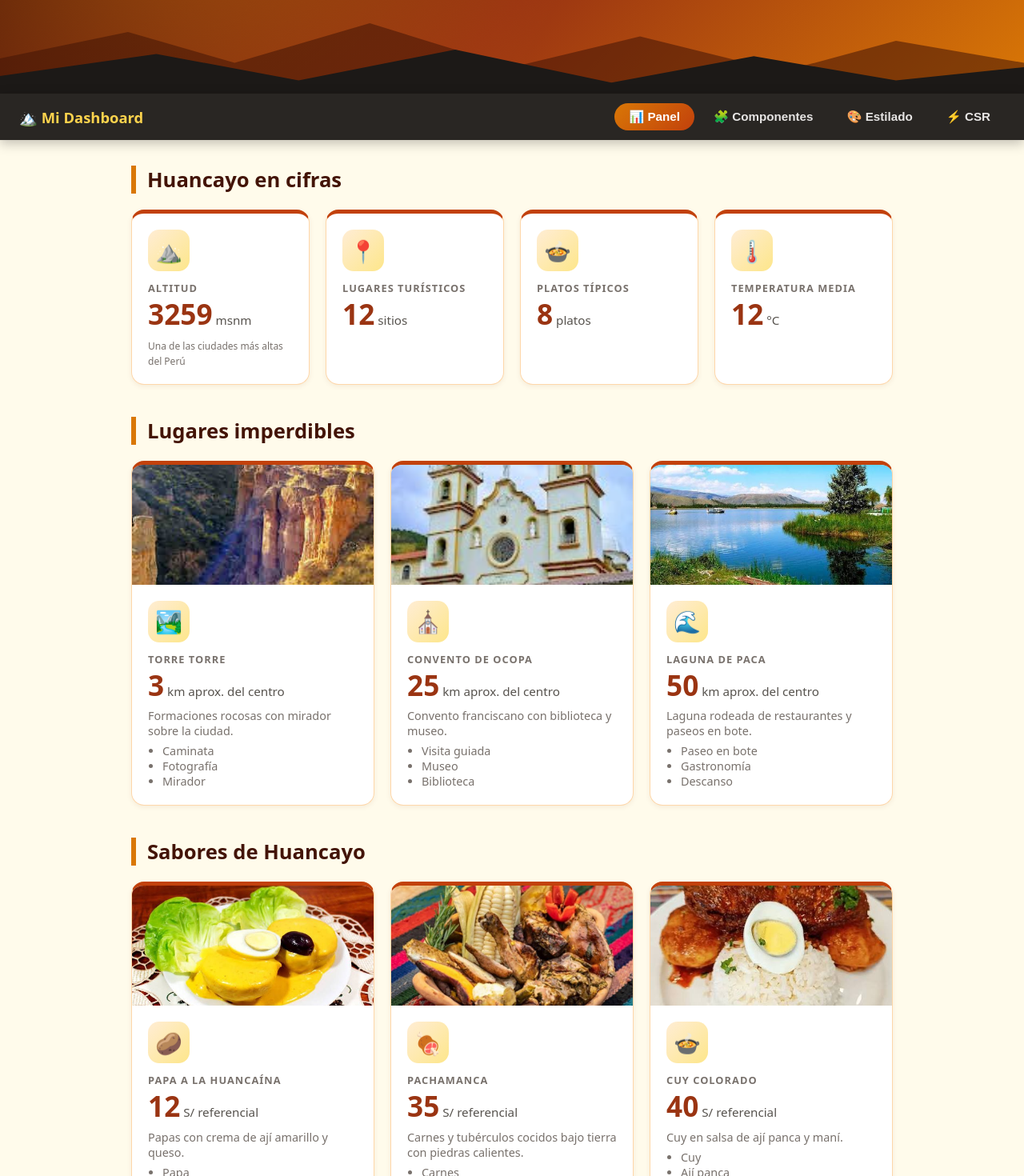
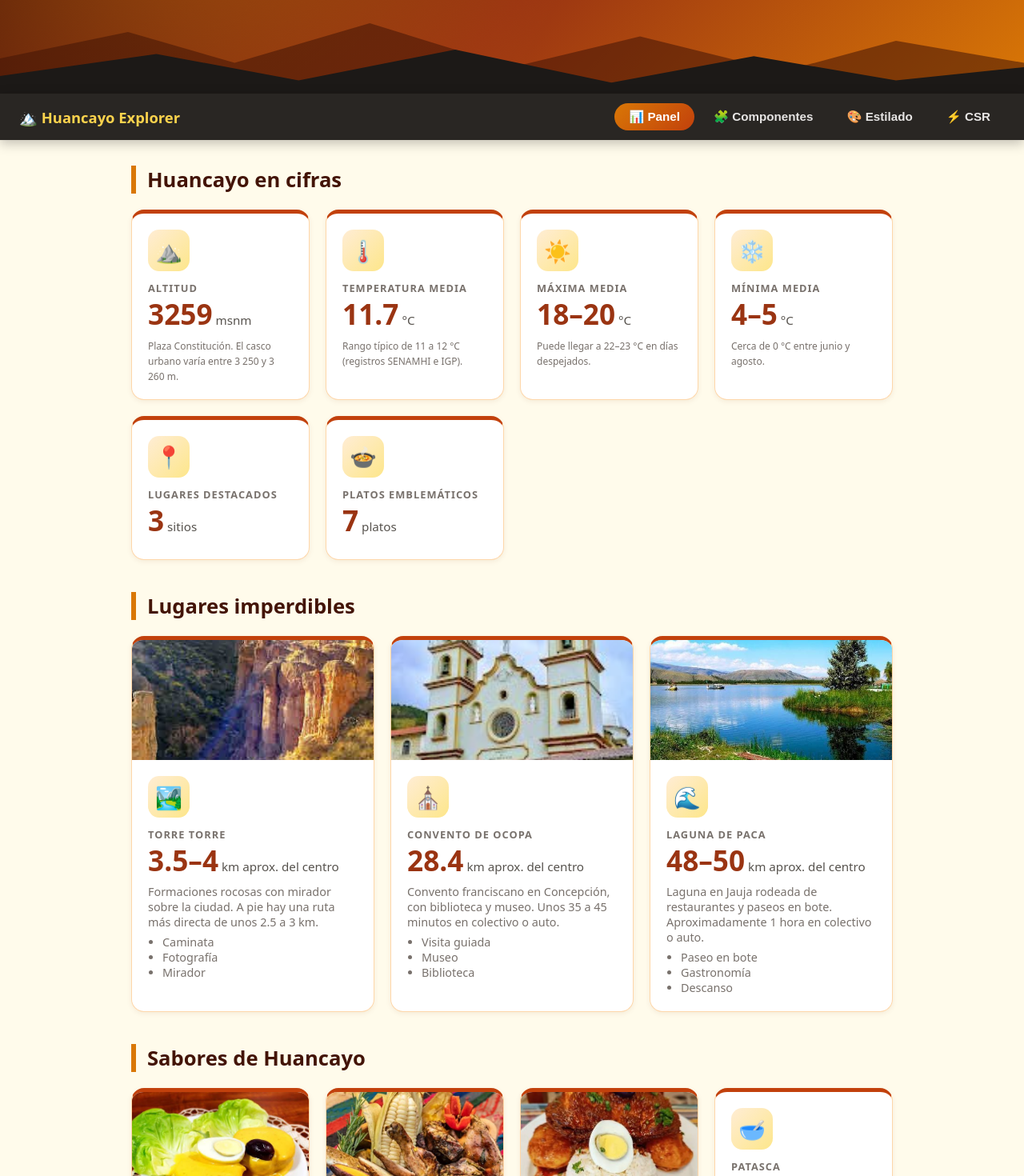
Before and after one commit to stevenhuamanlazo/practica-05-react-huancayo-explorer, a React (Vite) app: page / in a window 1280 px wide. Shown: the part 260-1730 px from the top of the page at 80% size. Built offline with nearby package versions, Linux system fonts and the light colour scheme.

Commit message:
feat: datos verificados, README y despliegue en GitHub Pages

```diff
--- a/src/components/MetricCard.jsx
+++ b/src/components/MetricCard.jsx
@@ -7,7 +7,7 @@ const base = import.meta.env.BASE_URL
  * @param {Object} props
  * @param {string} props.icono - Emoji de la métrica
  * @param {string} props.titulo - Nombre de la métrica
- * @param {number} props.valor - Valor numérico
+ * @param {number|string} props.valor - Valor numérico
  * @param {string} props.unidad - Unidad de medida
  * @param {string} [props.imagen] - Ruta de una imagen opcional (carpeta public)
  * @param {React.ReactNode} [props.children] - Contenido anidado opcional
--- a/src/components/Navbar.jsx
+++ b/src/components/Navbar.jsx
@@ -10,7 +10,7 @@ import styles from './Navbar.module.css'
 function Navbar({ secciones, activa, onCambiar }) {
   return (
     <nav className={styles.nav}>
-      <span className={styles.marca}>🏔️ Mi Dashboard</span>
+      <span className={styles.marca}>🏔️ Huancayo Explorer</span>
       <div className={styles.tabs}>
         {secciones.map((s) => (
           <button
--- a/src/data/lugares.js
+++ b/src/data/lugares.js
@@ -1,18 +1,24 @@
-export const metricas = [
-  { id: 1, icono: '⛰️', titulo: 'Altitud', valor: 3259, unidad: 'msnm', nota: 'Una de las ciudades más altas del Perú' },
-  { id: 2, icono: '📍', titulo: 'Lugares turísticos', valor: 12, unidad: 'sitios' },
-  { id: 3, icono: '🍲', titulo: 'Platos típicos', valor: 8, unidad: 'platos' },
-  { id: 4, icono: '🌡️', titulo: 'Temperatura media', valor: 12, unidad: '°C' },
-]
-
 export const lugares = [
-  { id: 1, icono: '🏞️', nombre: 'Torre Torre', distanciaKm: 3, imagen: '/img/torre-torre.jpg', descripcion: 'Formaciones rocosas con mirador sobre la ciudad.', actividades: ['Caminata', 'Fotografía', 'Mirador'] },
-  { id: 2, icono: '⛪', nombre: 'Convento de Ocopa', distanciaKm: 25, imagen: '/img/convento-ocopa.jpg', descripcion: 'Convento franciscano con biblioteca y museo.', actividades: ['Visita guiada', 'Museo', 'Biblioteca'] },
-  { id: 3, icono: '🌊', nombre: 'Laguna de Paca', distanciaKm: 50, imagen: '/img/laguna-paca.jpg', descripcion: 'Laguna rodeada de restaurantes y paseos en bote.', actividades: ['Paseo en bote', 'Gastronomía', 'Descanso'] },
+  { id: 1, icono: '🏞️', nombre: 'Torre Torre', distanciaKm: '3.5–4', imagen: '/img/torre-torre.jpg', descripcion: 'Formaciones rocosas con mirador sobre la ciudad. A pie hay una ruta más directa de unos 2.5 a 3 km.', actividades: ['Caminata', 'Fotografía', 'Mirador'] },
+  { id: 2, icono: '⛪', nombre: 'Convento de Ocopa', distanciaKm: 28.4, imagen: '/img/convento-ocopa.jpg', descripcion: 'Convento franciscano en Concepción, con biblioteca y museo. Unos 35 a 45 minutos en colectivo o auto.', actividades: ['Visita guiada', 'Museo', 'Biblioteca'] },
+  { id: 3, icono: '🌊', nombre: 'Laguna de Paca', distanciaKm: '48–50', imagen: '/img/laguna-paca.jpg', descripcion: 'Laguna en Jauja rodeada de restaurantes y paseos en bote. Aproximadamente 1 hora en colectivo o auto.', actividades: ['Paseo en bote', 'Gastronomía', 'Descanso'] },
 ]
 
 export const platos = [
-  { id: 1, icono: '🥔', nombre: 'Papa a la huancaína', precio: 12, imagen: '/img/papa-huancaina.jpg', descripcion: 'Papas con crema de ají amarillo y queso.', ingredientes: ['Papa', 'Ají amarillo', 'Queso fresco'] },
-  { id: 2, icono: '🍖', nombre: 'Pachamanca', precio: 35, imagen: '/img/pachamanca.jpg', descripcion: 'Carnes y tubérculos cocidos bajo tierra con piedras calientes.', ingredientes: ['Carnes', 'Papa', 'Habas', 'Hierbas'] },
-  { id: 3, icono: '🍲', nombre: 'Cuy colorado', precio: 40, imagen: '/img/cuy-colorado.jpg', descripcion: 'Cuy en salsa de ají panca y maní.', ingredientes: ['Cuy', 'Ají panca', 'Maní'] },
+  { id: 1, icono: '🥔', nombre: 'Papa a la huancaína', precio: '25–55', imagen: '/img/papa-huancaina.jpg', descripcion: 'Papas con crema de ají amarillo y queso.', ingredientes: ['Papa', 'Ají amarillo', 'Queso fresco'] },
+  { id: 2, icono: '🍖', nombre: 'Pachamanca', precio: '45–70', imagen: '/img/pachamanca.jpg', descripcion: 'Carnes y tubérculos cocidos bajo tierra con piedras calientes.', ingredientes: ['Carnes', 'Papa', 'Habas', 'Hierbas'] },
+  { id: 3, icono: '🍲', nombre: 'Cuy colorado', precio: '45–70', imagen: '/img/cuy-colorado.jpg', descripcion: 'Cuy en salsa de ají panca y maní.', ingredientes: ['Cuy', 'Ají panca', 'Maní'] },
+  { id: 4, icono: '🥣', nombre: 'Patasca', precio: '25–55', descripcion: 'Caldo de mondongo, plato tradicional del valle.', ingredientes: ['Mondongo', 'Mote'] },
+  { id: 5, icono: '🍛', nombre: 'Yawar picante', precio: '25–55', descripcion: 'Plato tradicional del valle del Mantaro.', ingredientes: [] },
+  { id: 6, icono: '🍖', nombre: 'Carnero al palo', precio: '25–55', descripcion: 'Preparación tradicional de carnero.', ingredientes: [] },
+  { id: 7, icono: '🐟', nombre: 'Trucha frita', precio: '25–55', descripcion: 'Trucha frita o en chicharrón.', ingredientes: ['Trucha'] },
 ]
+
+export const metricas = [
+  { id: 1, icono: '⛰️', titulo: 'Altitud', valor: 3259, unidad: 'msnm', nota: 'Plaza Constitución. El casco urbano varía entre 3 250 y 3 260 m.' },
+  { id: 2, icono: '🌡️', titulo: 'Temperatura media', valor: 11.7, unidad: '°C', nota: 'Rango típico de 11 a 12 °C (registros SENAMHI e IGP).' },
+  { id: 3, icono: '☀️', titulo: 'Máxima media', valor: '18–20', unidad: '°C', nota: 'Puede llegar a 22–23 °C en días despejados.' },
+  { id: 4, icono: '❄️', titulo: 'Mínima media', valor: '4–5', unidad: '°C', nota: 'Cerca de 0 °C entre junio y agosto.' },
+  { id: 5, icono: '📍', titulo: 'Lugares destacados', valor: lugares.length, unidad: 'sitios' },
+  { id: 6, icono: '🍲', titulo: 'Platos emblemáticos', valor: platos.length, unidad: 'platos' },
+]
```
Also changed, not shown: 1 other file (tests, documents, lock files or other folders).
